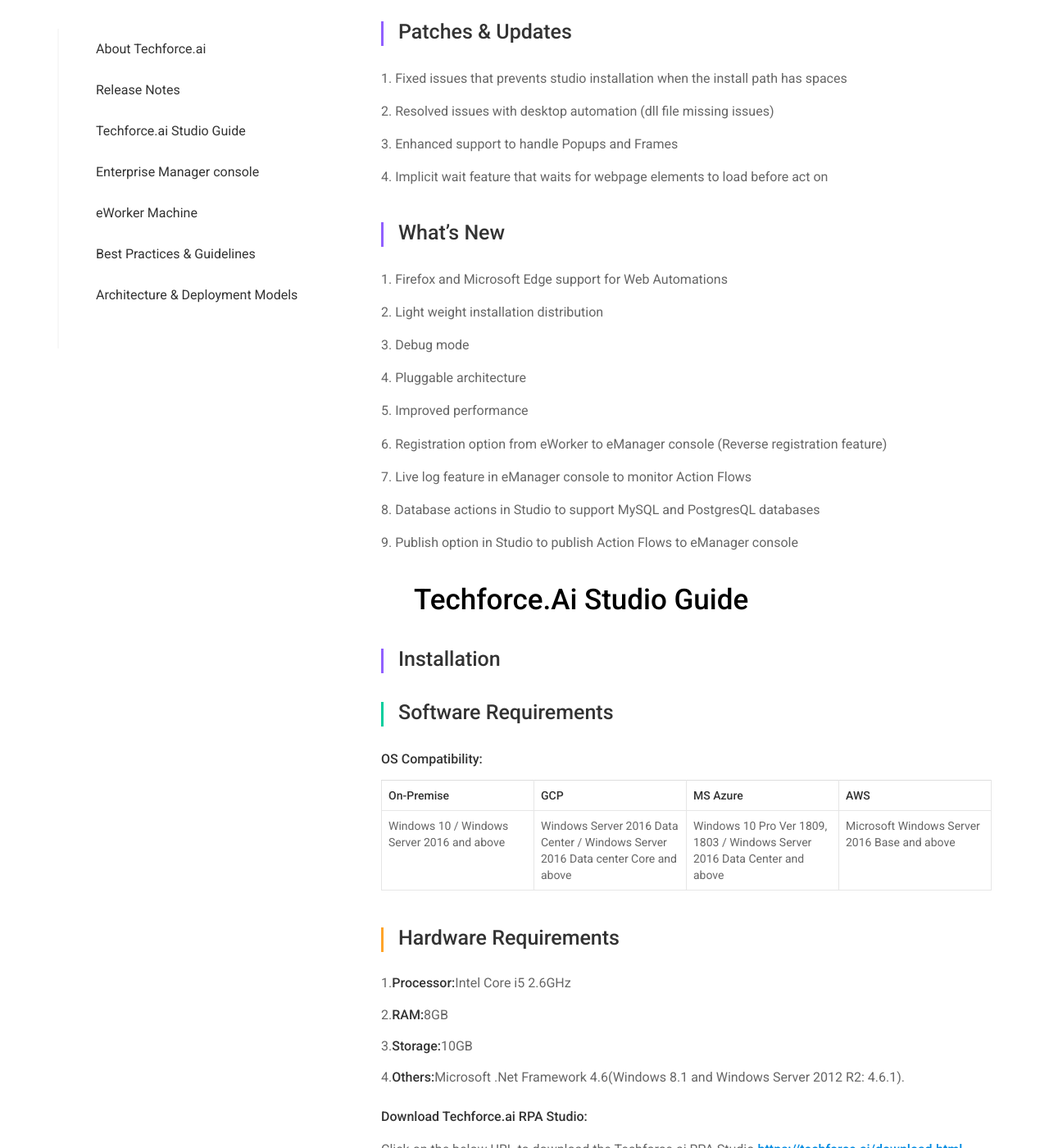
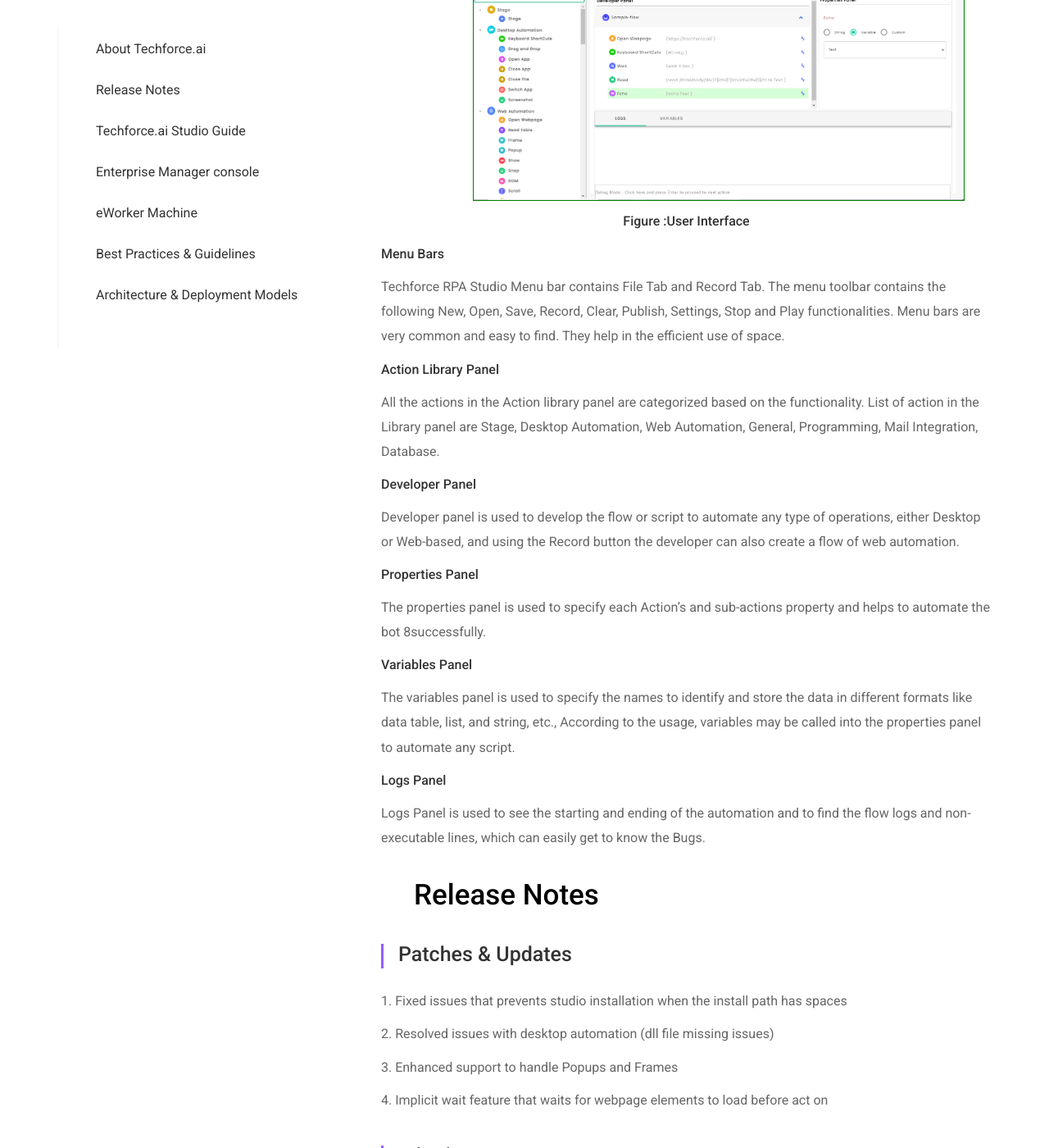
Before and after one commit to digitamizers/Documentation, a Jekyll site: the page built from index.md, in a window 1280 px wide and 1400 px high, scrolled down 1288 px. Shown: the whole window at 82% size. Built offline with Jekyll 4.4.1, drawn with Linux system fonts in a browser that asks for light colours.

Commit message:
css changes in doc and surya

```diff
--- a/_layouts/default.html
+++ b/_layouts/default.html
@@ -815,6 +815,20 @@
                                 <h5>Techforce.ai RPA Studio</h5>
                                 <p>Techforce RPA Studio is a complete solution for application integration, and automation of third-party applications, administrative IT tasks, and business IT processes.</p>
                                 <p>Techforce.ai RPA Studio contains multiple panels for easier access to specific functionalities. The UI of Techforce RPA Studio contains user-friendly functionalities, that can help automate any business process to reduce the manual workforce and rapidly build AI-powered digital employees across the Business & IT workflows.</p>
+                                <img src="{{ '/assets/images/doc-img108.png' | relative_url }}" alt="image" style="width:600px;text-align:center;border:1px solid green;margin-left:15%;margin-top:10px;margin-bottom:10px;">
+                                <p style="text-align:center;"><strong>Figure :User Interface</strong></p>
+                                <h5>Menu Bars</h5>
+                                <p>Techforce RPA Studio Menu bar contains File Tab and Record Tab. The menu toolbar contains the following New, Open, Save, Record, Clear, Publish, Settings, Stop and Play functionalities. Menu bars are very common and easy to find. They help in the efficient use of space.</p>
+                                <h5>Action Library Panel</h5>
+                                <p>All the actions in the Action library panel are categorized based on the functionality. List of action in the Library panel are  Stage, Desktop Automation, Web Automation, General, Programming, Mail Integration, Database.</p>
+                                <h5>Developer Panel</h5>
+                                <p>Developer panel is used to develop the flow or script to automate any type of operations, either Desktop or Web-based, and using the Record button the developer can also create a flow of web automation.</p>
+                                <h5>Properties Panel</h5>
+                                <p>The properties panel is used to specify each Action’s and sub-actions property and helps to automate the bot 8successfully.</p>
+                                <h5>Variables Panel</h5>
+                                <p>The variables panel is used to specify the names to identify and store the data in different formats like data table, list, and string, etc., According to the usage, variables may be called into the properties panel to automate any script.</p>
+                                <h5>Logs Panel</h5>
+                                <p>Logs Panel is used to see the starting and ending of the automation and to find the flow logs and non-executable lines, which can easily get to know the Bugs.</p>
                           </div>
 
                           <div id="ReleaseNotes"  class="page-section">
```
Also changed, not shown: assets/images/doc-img108.png (added).
